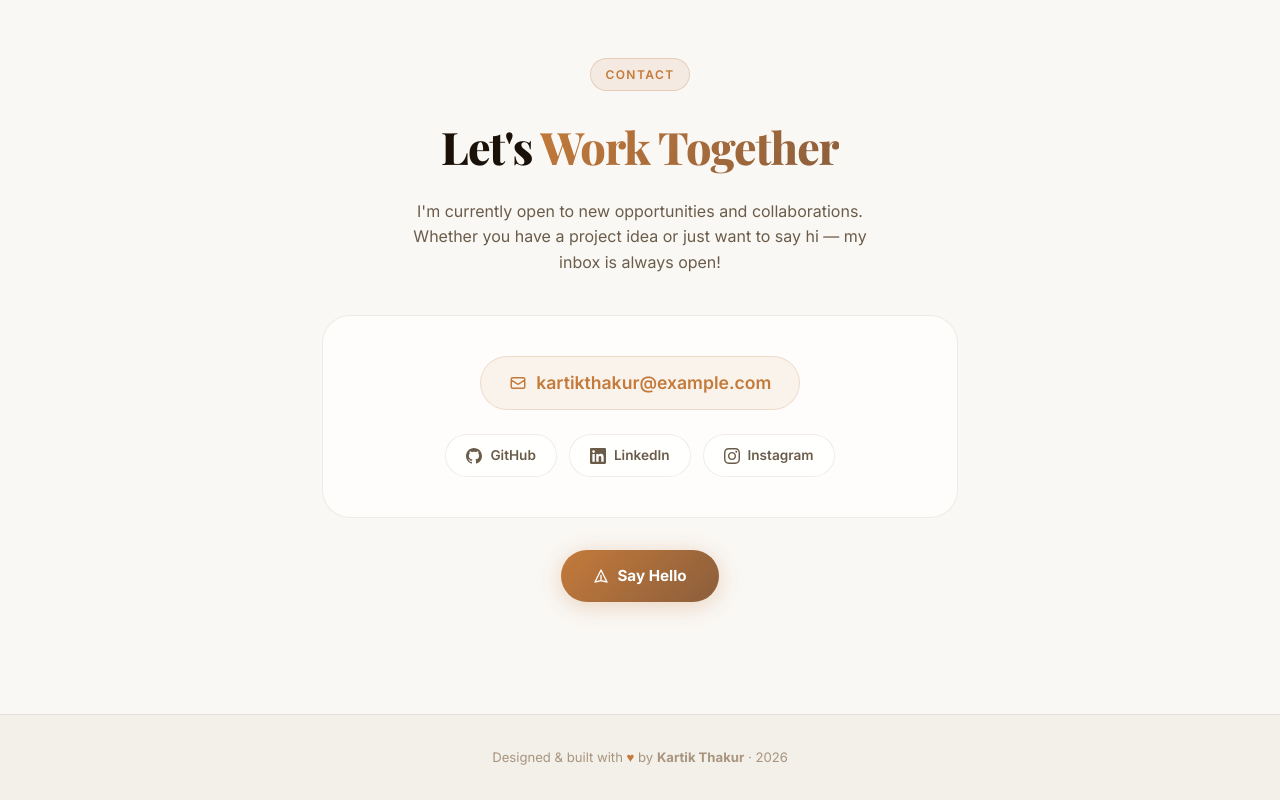
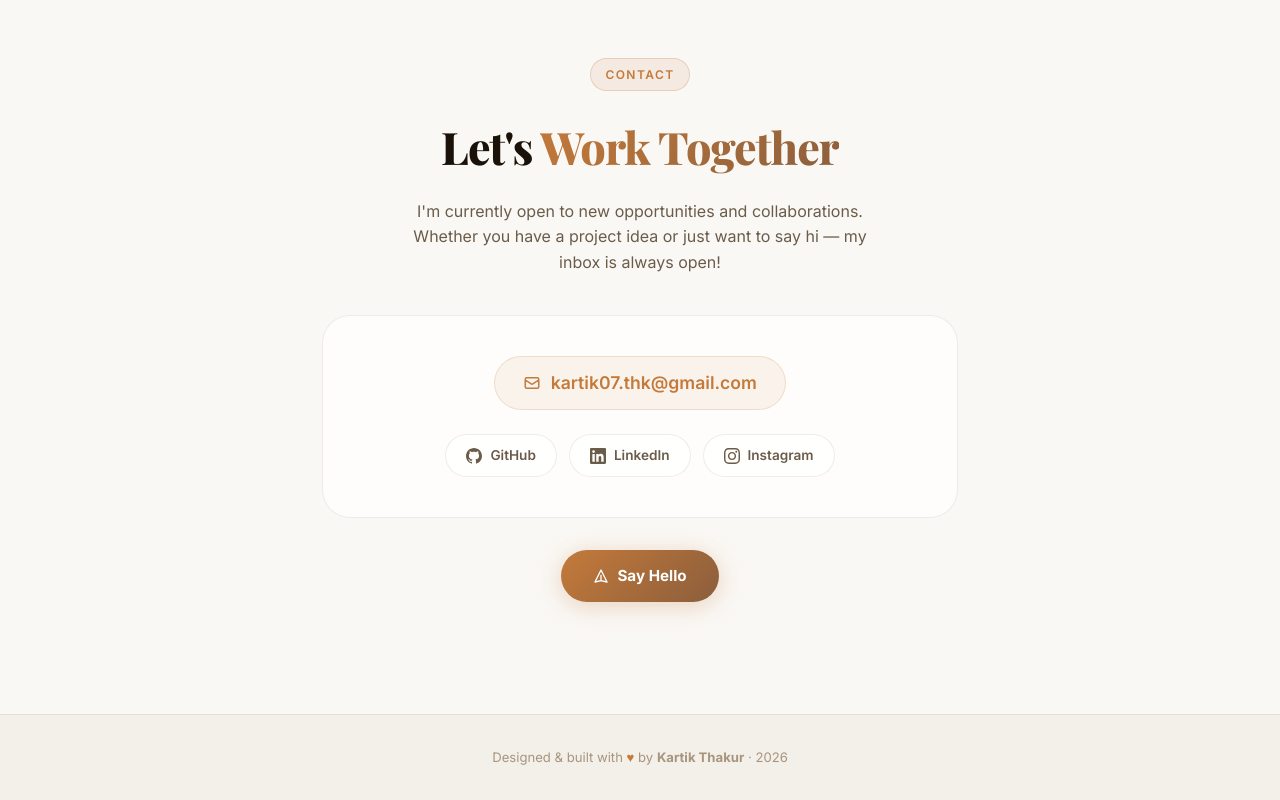
Before and after one commit to kartikthhakur07/my-portfolio, a React (Create React App) app in the folder client/: page / in a window 1280 px wide. Shown: the part 4006-4806 px from the top of the page. Built offline with nearby package versions, Linux system fonts and the light colour scheme.

Commit message:
fix: update email to kartik07.thk@gmail.com

```diff
--- a/client/src/components/Contact.js
+++ b/client/src/components/Contact.js
@@ -9,11 +9,11 @@ function Contact() {
       </p>
 
       <div className="contact-card">
-        <a href="mailto:kartikthakur@example.com" className="contact-email">
+        <a href="mailto:kartik07.thk@gmail.com" className="contact-email">
           <svg xmlns="http://www.w3.org/2000/svg" width="18" height="18" fill="none" viewBox="0 0 24 24" stroke="currentColor" strokeWidth="2">
             <path strokeLinecap="round" strokeLinejoin="round" d="M3 8l7.89 5.26a2 2 0 002.22 0L21 8M5 19h14a2 2 0 002-2V7a2 2 0 00-2-2H5a2 2 0 00-2 2v10a2 2 0 002 2z" />
           </svg>
-          kartikthakur@example.com
+          kartik07.thk@gmail.com
         </a>
 
         <div className="social-links">
@@ -45,7 +45,7 @@ function Contact() {
         </div>
       </div>
 
-      <a href="mailto:kartikthakur@example.com" className="btn-primary">
+      <a href="mailto:kartik07.thk@gmail.com" className="btn-primary">
         <svg xmlns="http://www.w3.org/2000/svg" width="16" height="16" fill="none" viewBox="0 0 24 24" stroke="currentColor" strokeWidth="2">
           <path strokeLinecap="round" strokeLinejoin="round" d="M12 19l9 2-9-18-9 18 9-2zm0 0v-8" />
         </svg>
```
